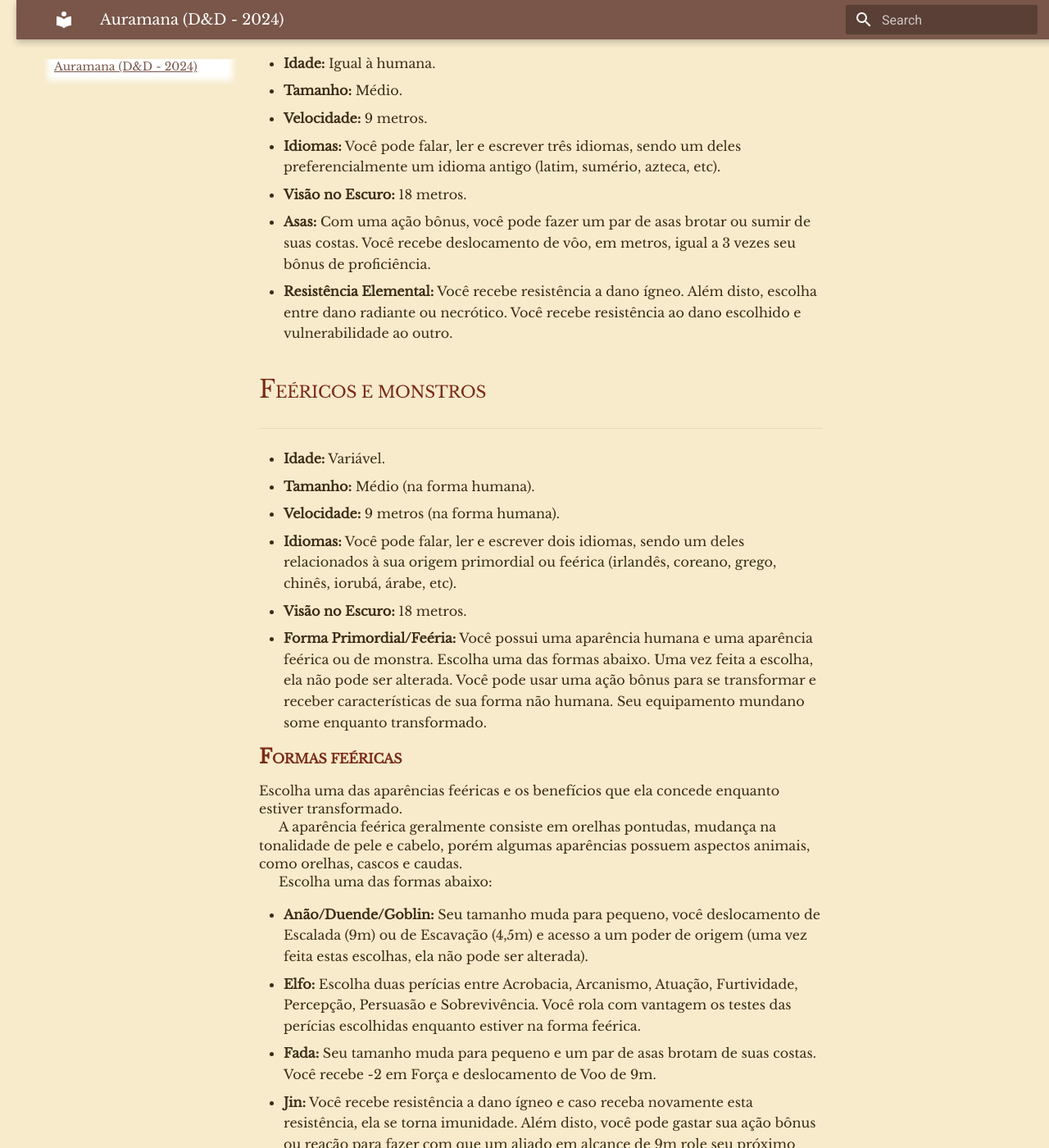
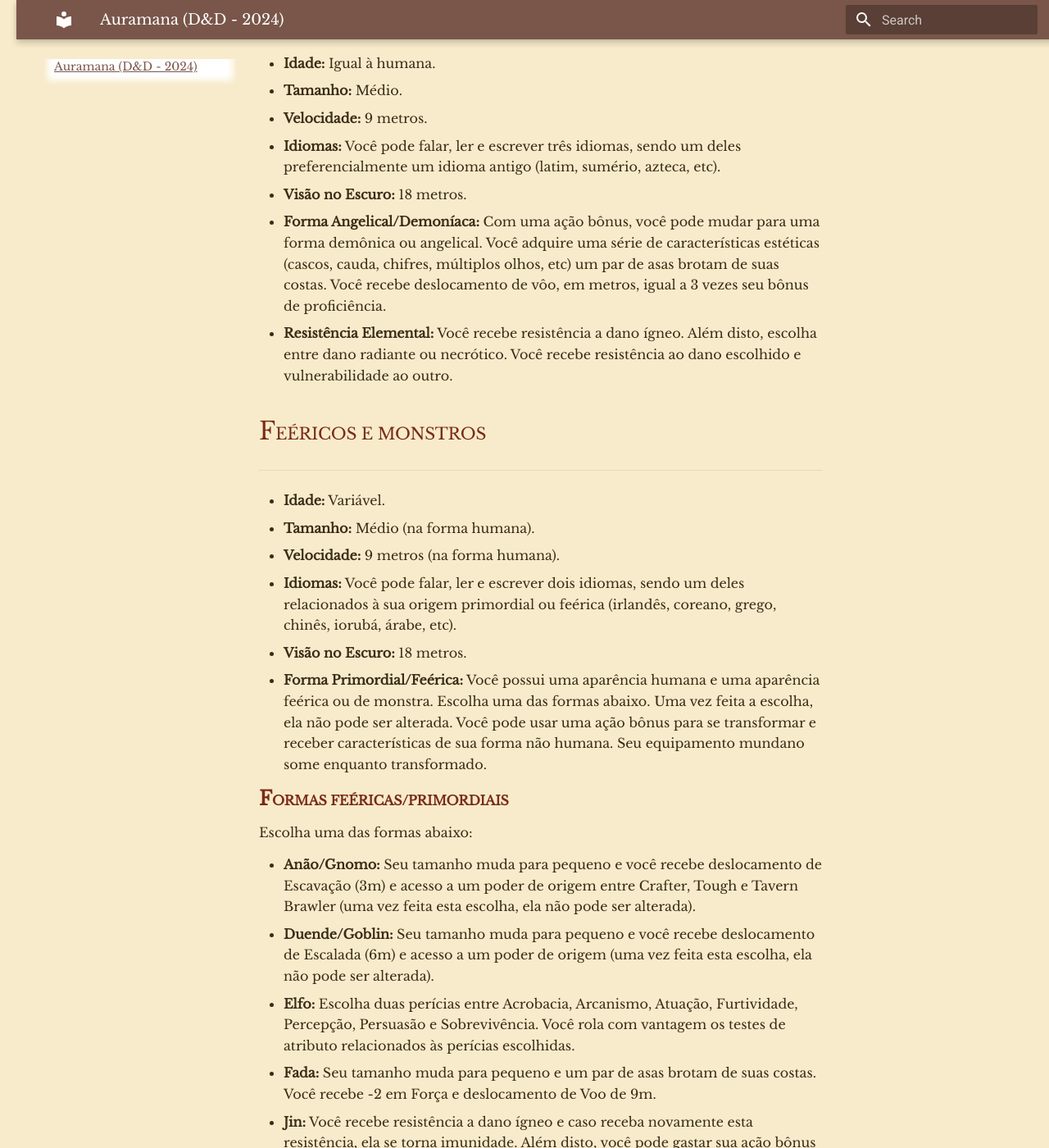
Before and after one commit to ozyssj/auramana-rpg, an MkDocs documentation site: the page built from docs/auramana-dnd.md, in a window 1280 px wide and 1400 px high, scrolled down 7389 px. Shown: the whole window at 82% size. Built offline with MkDocs 1.6.1 and Material for MkDocs 9.7.7, drawn with Linux system fonts in a browser that asks for light colours.

Commit message:
Update auramana-dnd.md
x

```diff
--- a/docs/auramana-dnd.md
+++ b/docs/auramana-dnd.md
@@ -354,7 +354,7 @@
     <li><strong>Velocidade:</strong> 9 metros.</li>
     <li><strong>Idiomas:</strong> Você pode falar, ler e escrever três idiomas, sendo um deles preferencialmente um idioma antigo (latim, sumério, azteca, etc).</li>
     <li><strong>Visão no Escuro:</strong> 18 metros.</li>
-    <li><strong>Asas:</strong> Com uma ação bônus, você pode fazer um par de asas brotar ou sumir de suas costas. Você recebe deslocamento de vôo, em metros, igual a 3 vezes seu bônus de proficiência.</li>
+    <li><strong>Forma Angelical/Demoníaca:</strong> Com uma ação bônus, você pode mudar para uma forma demônica ou angelical. Você adquire uma série de características estéticas (cascos, cauda, chifres, múltiplos olhos, etc) um par de asas brotam de suas costas. Você recebe deslocamento de vôo, em metros, igual a 3 vezes seu bônus de proficiência.</li>
     <li><strong>Resistência Elemental:</strong> Você recebe resistência a dano ígneo. Além disto, escolha entre dano radiante ou necrótico. Você recebe resistência ao dano escolhido e vulnerabilidade ao outro.</li>
   </ul>
 </section>
@@ -368,17 +368,15 @@
     <li><strong>Velocidade:</strong> 9 metros (na forma humana).</li>
     <li><strong>Idiomas:</strong> Você pode falar, ler e escrever dois idiomas, sendo um deles relacionados à sua origem primordial ou feérica (irlandês, coreano, grego, chinês, iorubá, árabe, etc).</li>
     <li><strong>Visão no Escuro:</strong> 18 metros.</li>
-
-    <li><strong>Forma Primordial/Feéria:</strong> Você possui uma aparência humana e uma aparência feérica ou de monstra. Escolha uma das formas abaixo. Uma vez feita a escolha, ela não pode ser alterada. Você pode usar uma ação bônus para se transformar e receber características de sua forma não humana. Seu equipamento mundano some enquanto transformado.</li>
+    <li><strong>Forma Primordial/Feérica:</strong> Você possui uma aparência humana e uma aparência feérica ou de monstra. Escolha uma das formas abaixo. Uma vez feita a escolha, ela não pode ser alterada. Você pode usar uma ação bônus para se transformar e receber características de sua forma não humana. Seu equipamento mundano some enquanto transformado.</li>
   </ul>
 
-  <h4>Formas Feéricas</h4>
-  <p>Escolha uma das aparências  feéricas e os benefícios que ela concede enquanto estiver transformado.</p>
-  <p>A aparência feérica geralmente consiste em orelhas pontudas, mudança na tonalidade de pele e cabelo, porém algumas aparências possuem aspectos animais, como orelhas, cascos e caudas.</p>
+  <h4>Formas Feéricas/Primordiais</h4>
   <p>Escolha uma das formas abaixo:</p>
   <ul>
-    <li><strong>Anão/Duende/Goblin:</strong> Seu tamanho muda para pequeno, você deslocamento de Escalada (9m) ou de Escavação (4,5m) e acesso a um poder de origem (uma vez feita estas escolhas, ela não pode ser alterada).</li>
-    <li><strong>Elfo:</strong> Escolha duas perícias entre Acrobacia, Arcanismo, Atuação, Furtividade, Percepção, Persuasão e Sobrevivência. Você rola com vantagem os testes das perícias escolhidas enquanto estiver na forma feérica. </li>
+    <li><strong>Anão/Gnomo:</strong> Seu tamanho muda para pequeno e você recebe deslocamento de Escavação (3m) e acesso a um poder de origem entre Crafter, Tough e Tavern Brawler (uma vez feita esta escolha, ela não pode ser alterada).</li>
+    <li><strong>Duende/Goblin:</strong> Seu tamanho muda para pequeno e você recebe deslocamento de Escalada (6m) e acesso a um poder de origem (uma vez feita esta escolha, ela não pode ser alterada).</li>
+    <li><strong>Elfo:</strong> Escolha duas perícias entre Acrobacia, Arcanismo, Atuação, Furtividade, Percepção, Persuasão e Sobrevivência. Você rola com vantagem os testes de atributo relacionados às perícias escolhidas. </li>
     <li><strong>Fada:</strong> Seu tamanho muda para pequeno e um par de asas brotam de suas costas. Você recebe -2 em Força e deslocamento de Voo de 9m.</li>
     <li><strong>Jin:</strong> Você recebe resistência a dano ígneo e caso receba novamente esta resistência, ela se torna imunidade. Além disto, você pode gastar sua ação bônus ou reação para fazer com que um aliado em alcance de 9m role seu próximo teste com vantagem. O aliado precisa gastar uma ação bônus ou reação pedindo seu auxílio. Você só pode usar esta habilidade três vezes e recupera os usos após um descanso longo.</li>
     <li><strong>Dragão:</strong> Escolha um truque de Evocação que funciona como seu sopro e um tamanho de pequeno a grande (uma vez feita estas escolhas, não podem ser alteradas). Seu atributo de conjuração para o sopro é Constituição (caso possua um atributo mental com valor superior, pode utilizá-lo para conjuração). Você também recebe deslocamento de vôo, em metros, igual a 3 vezes seu bônus de proficiência, resistência a um dano elemental e vulnerabilidade a um dano elemental.</li>
```
